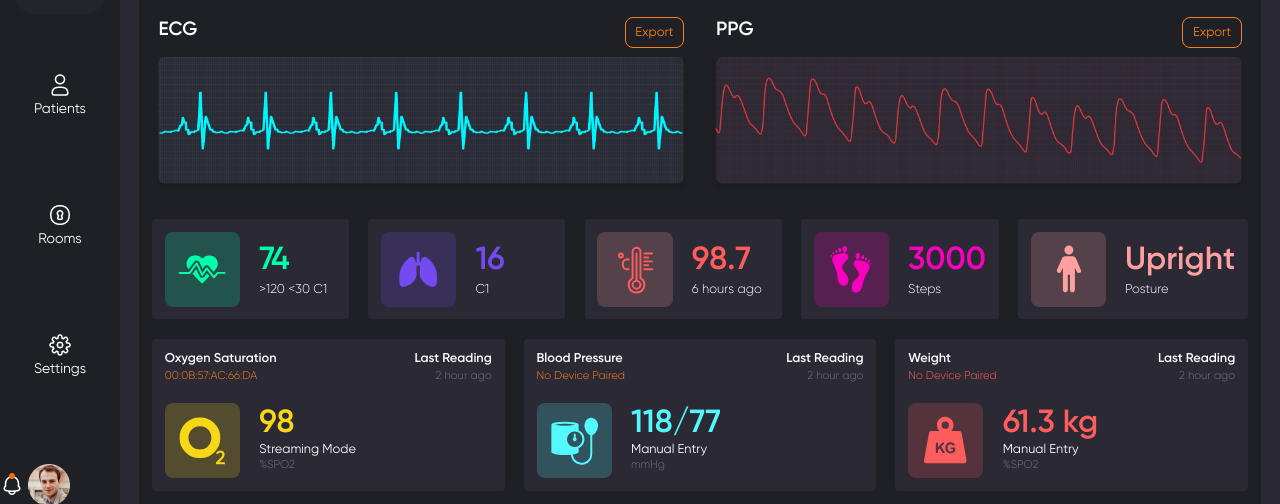
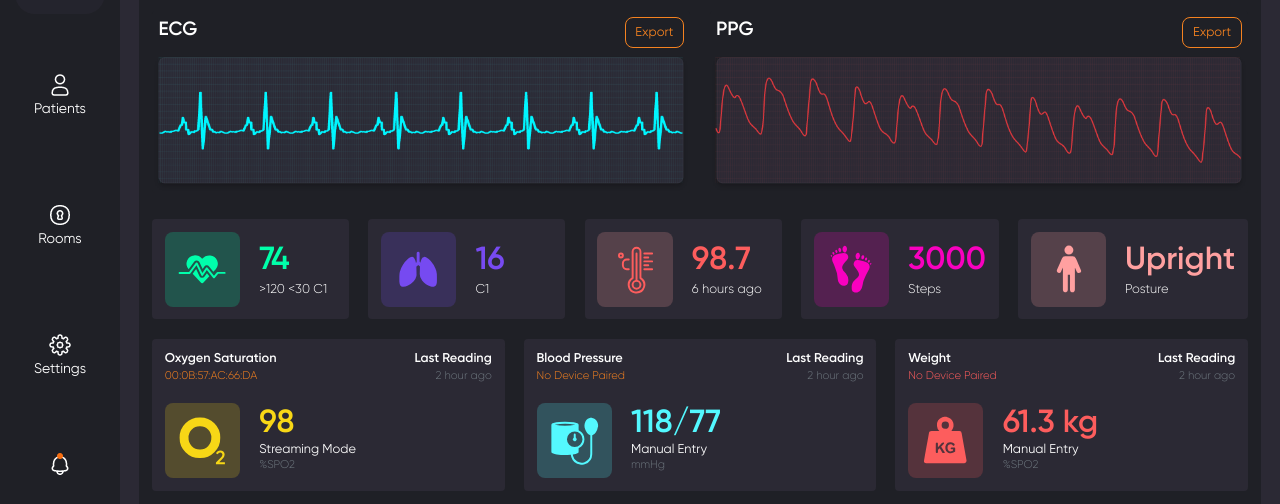
Before and after one commit to vishal-suthar-bacancy/accu-patch, a plain HTML site: page index.html in a window 1280 px wide. Shown: the part 221-725 px from the top of the page. Drawn offline with Linux system fonts and the light colour scheme; files whose address does not match are found by name.

Commit message:
design issue fixed

```diff
--- a/index.html
+++ b/index.html
@@ -13,7 +13,7 @@
 <body>
     <section class="user-dashboard-detail">
         <div class="d-flex flex-column flex-sm-row align-items-start ">
-            <div class="sidebar d-flex flex-column d-none d-sm-block">
+            <div class="sidebar flex-column d-none d-sm-flex">
                 <a href="#" class="sidebar-logo"><img src="./images/logo.svg" alt="logo"/></a>
                 <ul class="nav nav-pills nav-flush flex-column mb-auto text-center ps-0">
                     <li class="nav-item active">
```
